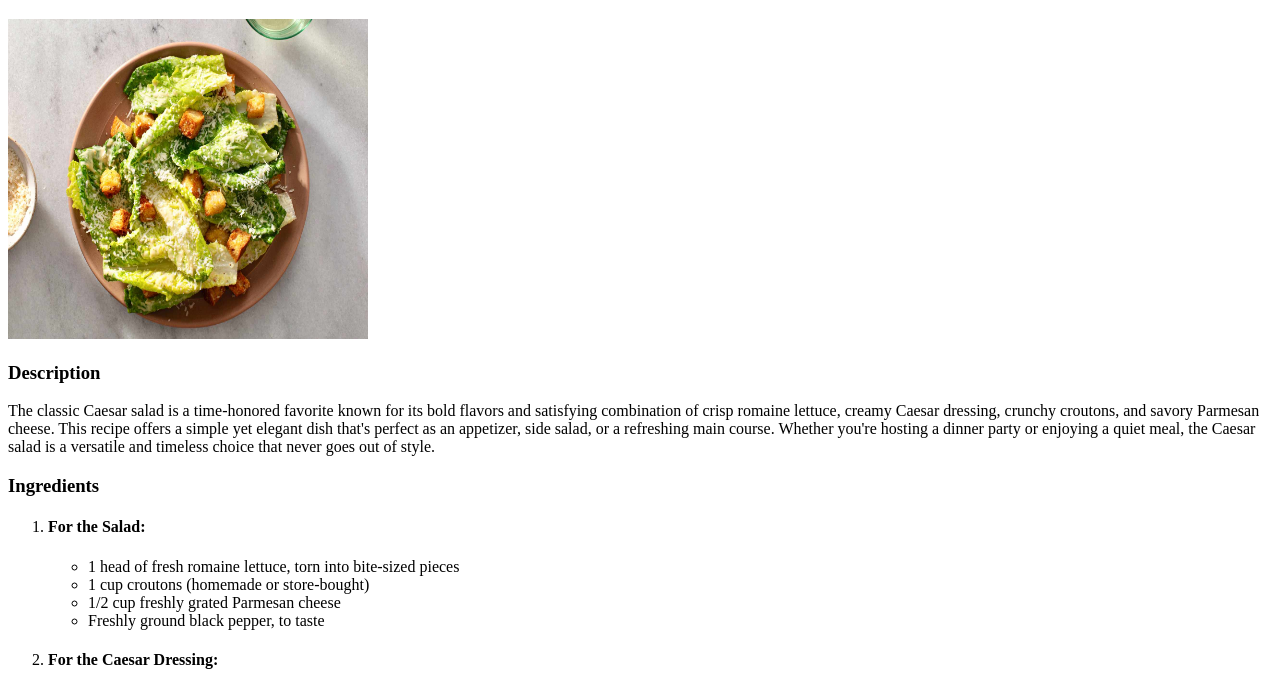
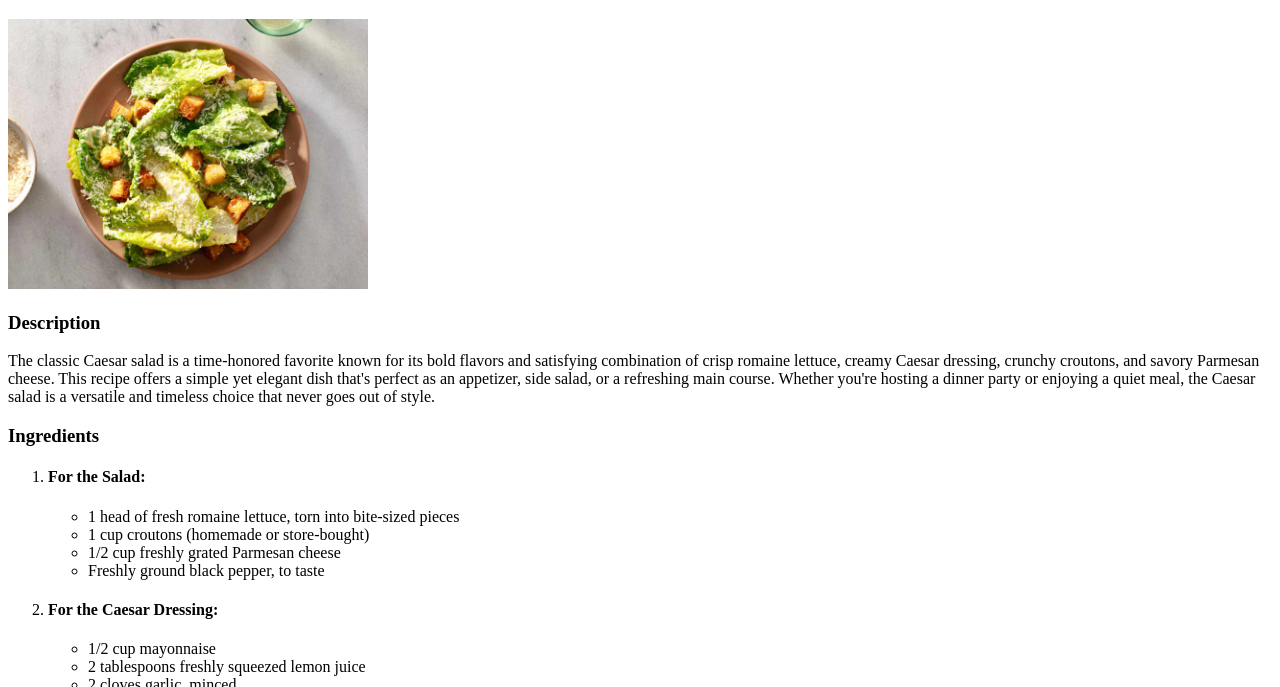
Before and after one commit to runaranjo/odin-recipes, a plain HTML site: page recipes/caesar-salad.html in a window 1280 px wide. Shown: the part 61-748 px from the top of the page. Drawn offline with Linux system fonts and the light colour scheme.

Commit message:
Changed img height value to auto in the recipes

```diff
--- a/recipes/caesar-salad.html
+++ b/recipes/caesar-salad.html
@@ -9,7 +9,7 @@
     <h1>Classic Caesar Salad
     </h1>
 
-<img src="../images/the-best-caesar-salad-recipe-06-40e70f549ba2489db09355abd62f79a9.jpeg" alt="" height="320" width="360">
+<img src="../images/the-best-caesar-salad-recipe-06-40e70f549ba2489db09355abd62f79a9.jpeg" alt="" height="auto" width="360">
 
 <h3>Description</h3>
 
```
Also changed, not shown: recipes/french-fries.html (+1 -1 lines).
